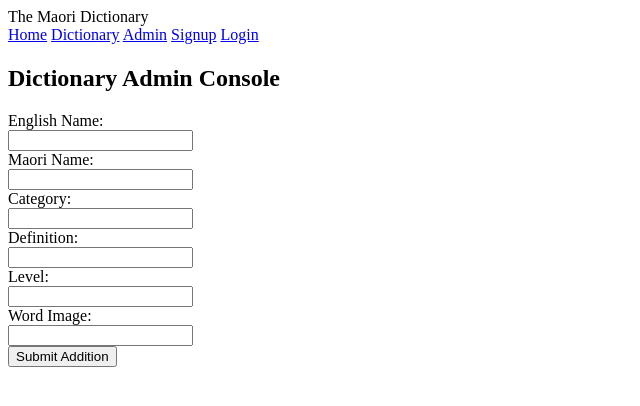
After one commit to 20024-georgemorley/20024-2024-Programming-and-Database-Assessment, a Flask app: page /dictionary_admin in a window 1280 px wide. The commit adds this page. Shown: the top 406 px of the page, without its empty margins (0-640 px from the left). Run offline with Flask 3, Linux system fonts and the light colour scheme.

Commit message:
Seventh Commit - addition of admin, app.py

```diff
--- a/app.py
+++ b/app.py
@@ -15,6 +15,7 @@ bcrypt = Bcrypt(app)
 app.secret_key = "ueuywq9571"
 
 DATABASE = 'C:/Users/20024/OneDrive - Wellington College/2024 20024 Programming and Database Assessment/Main Project Files/Project/database'
+
 
 # make sure to add updoot system
 
@@ -45,6 +46,34 @@ def render_dictionary_page():
     con.close()
     print(dictionary_content)
     return render_template('dictionary_page.html', dictionary=dictionary_content)
+
+
+@app.route('/dictionary_admin', methods=['POST', 'GET'])
+def render_dictionary_admin():
+    if request.method == 'POST':
+        print(request.form)
+        print(request.form.get('type'))
+        english_name = request.form.get('english_name').title().strip()
+        maori_name = request.form.get('maori_name').title().strip()
+        category = request.form.get('category').title().strip()
+        definition = request.form.get('definition').title().strip()
+        level = request.form.get('level').title().strip()
+
+        if level in range(1, 11):
+            print(level)
+        else:
+            return redirect("/dictionary_admin?error=Choose+a+level+between+1+and+10")
+
+        con = open_database(DATABASE)
+        query = 'INSERT INTO dictionary (english_name, maori_name, category, definition, level) VALUES (?, ?, ? ,? ,?)'
+        cur = con.cursor()
+        cur.execute(query, (english_name, maori_name, category, definition, level))
+
+        con.commit()
+        con.close()
+
+        return redirect("/dictionary")
+    return render_template('dictionary_admin.html')
 
 
 @app.route('/login')
--- /dev/null
+++ b/templates/dictionary_admin.html
@@ -0,0 +1,43 @@
+{% extends 'template_page.html' %}
+
+{% block pageheading %}Dictionary Admin Console{% endblock %}
+
+{% block main %}
+    <div class="myform" method="post">
+        <div class="form-label">English Name:</div>
+        <div class="form-element"><input type="text" name="english_name" id="english_name" required></div>
+        </div>
+        <div class="error">{{ english_name_error }}</div>
+
+        <div class="form-label">Maori Name:</div>
+        <div class="form-element"><input type="text" name="maori_name" id="maori_name" required></div>
+        </div>
+        <div class="error">{{ maori_name_error }}</div>
+
+        <div class="form-label">Category:</div>
+        <div class="form-element"><input type="text" name="category" id="category" required></div>
+        </div>
+        <div class="error">{{ category_error }}</div>
+
+        <div class="form-label">Definition:</div>
+        <div class="form-element"><input type="text" name="definition" id="definition" required></div>
+        </div>
+
+        <div class="form-label">Level:</div>
+        <div class="form-element"><input type="text" name="level" id="level" required></div>
+        </div>
+        <div class="error">{{ level_error }}</div>
+
+        <div class="form-group">
+            <div class="form-label">Word Image:</div>
+            <div class="form-element"><input type="text" name="word_image" id="word_image" required></div>
+        </div>
+            <div class="error">{{ image_error }}</div>
+
+        <div class="form-group">
+            <div class="form-label"></div>
+            <div class="form-element"><input type="submit" value="Submit Addition"></div>
+        </div>
+
+    </form>
+{% endblock %}
--- a/templates/template_page.html
+++ b/templates/template_page.html
@@ -15,6 +15,7 @@
         <div class="navbar-links">
             <a href="/">Home</a>
             <a href="/dictionary">Dictionary</a>
+            <a href="/dictionary_admin">Admin</a>
             <a href="/signup">Signup</a>
             <a href="/login">Login</a>
         </div>
```
Also changed, not shown: templates/signup_page.html (+7 -8 lines).
